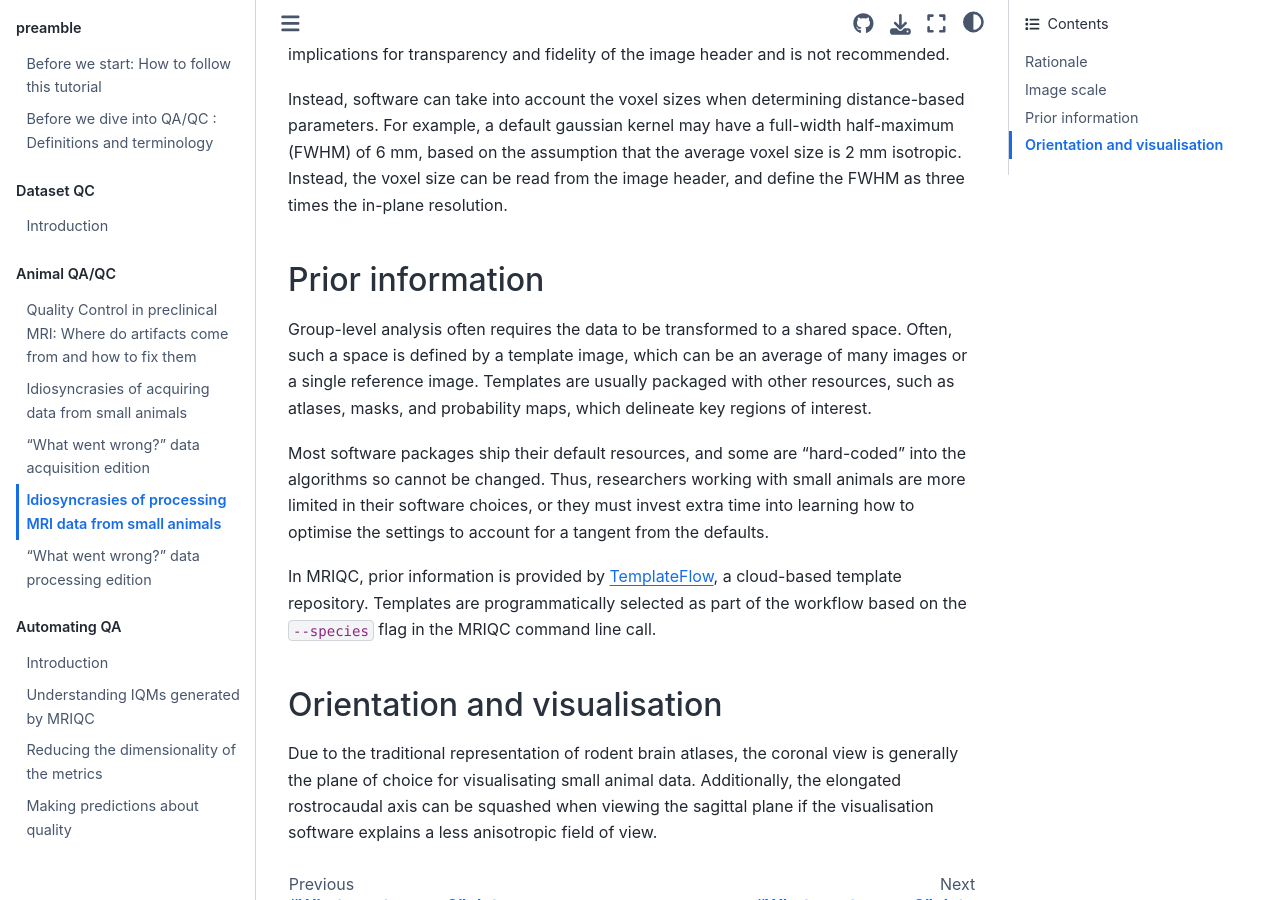
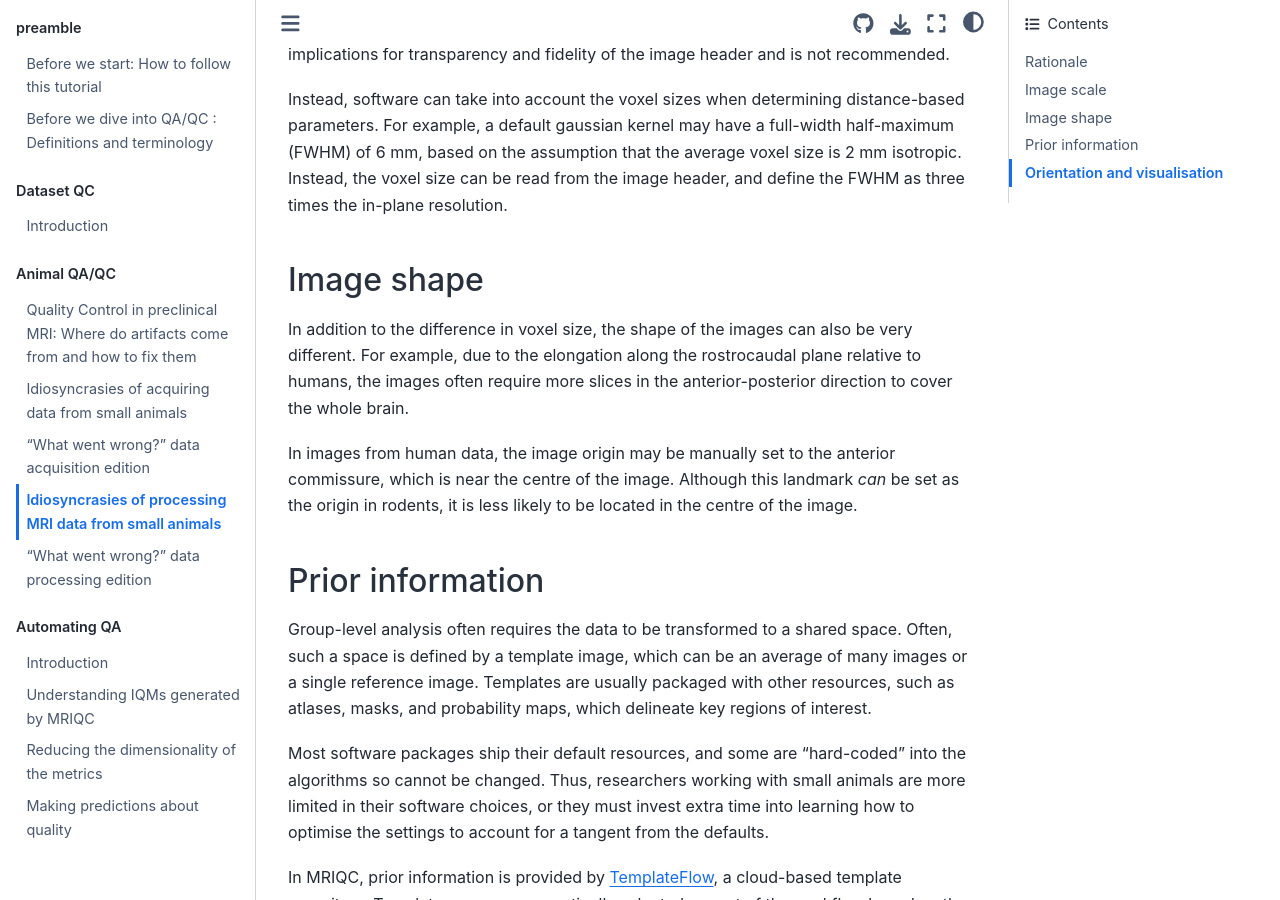
Before and after one commit to nipreps/qc-book, a Jupyter Book: the page built from docs/animal-qc/processing.md, in a window 1280 px wide and 900 px high, scrolled down 777 px. Built offline with Jupyter Book 1.0.4 settings and Sphinx 7.4.7 and the Sphinx Book theme 1.1.4, drawn with Linux system fonts in a browser that asks for light colours; pages that are not in the unit, such as notebooks, are missing from menus.

Commit message:
enh: tweaking processing text

```diff
--- a/docs/animal-qc/processing.md
+++ b/docs/animal-qc/processing.md
@@ -33,6 +33,13 @@ For example, a default gaussian kernel may have a full-width half-maximum (FWHM)
 Instead, the voxel size can be read from the image header, and define the FWHM as
 three times the in-plane resolution.
 
+## Image shape
+In addition to the difference in voxel size, the shape of the images can also be very different.
+For example, due to the elongation along the rostrocaudal plane relative to humans, the images often require more slices in the anterior-posterior direction to cover the whole brain.
+
+In images from human data, the image origin may be manually set to the anterior commissure, which is near the centre of the image.
+Although this landmark *can* be set as the origin in rodents, it is less likely to be located in the centre of the image.
+
 ## Prior information
 Group-level analysis often requires the data to be transformed to a shared space.
 Often, such a space is defined by a template image, which can be an average of many
```
